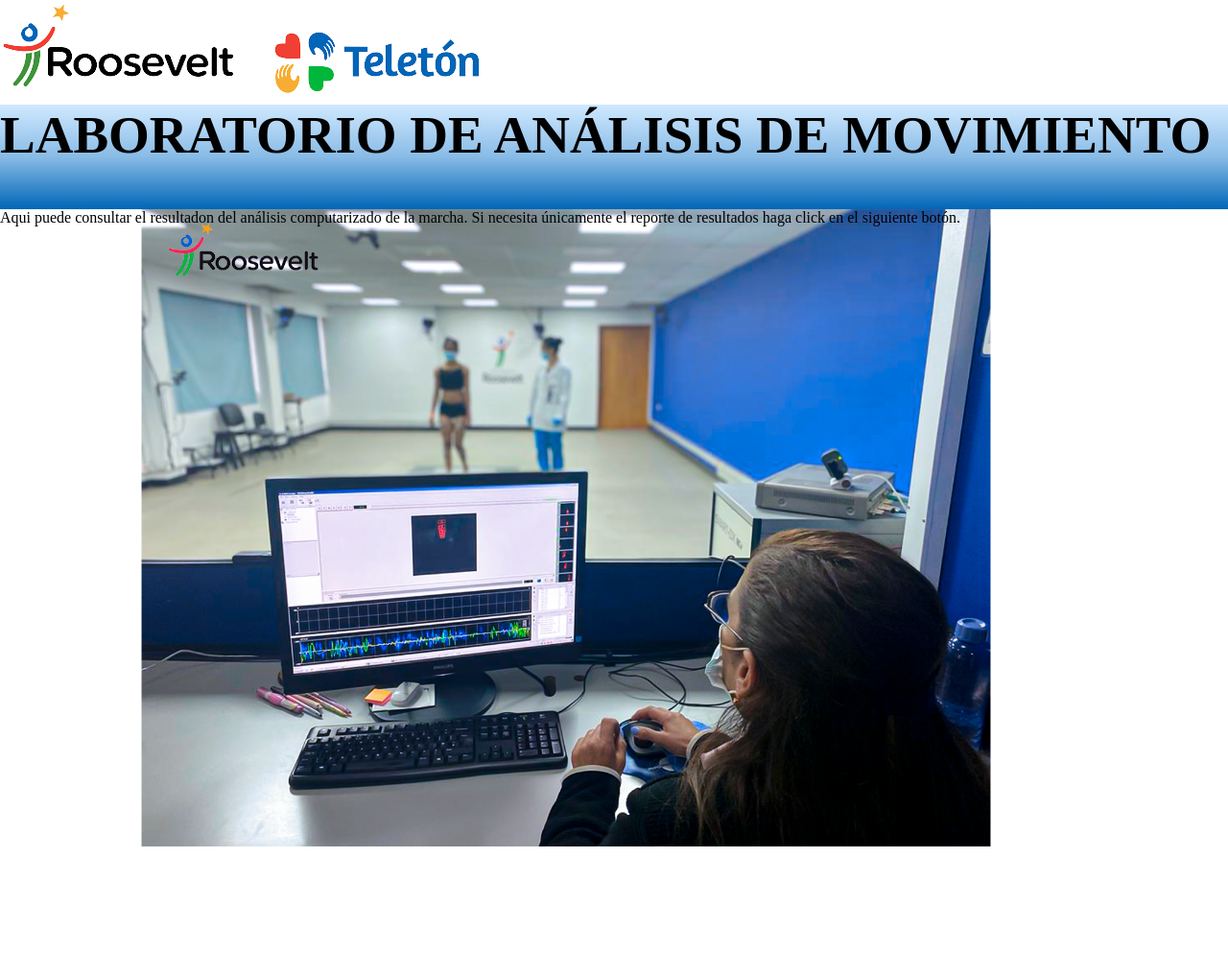
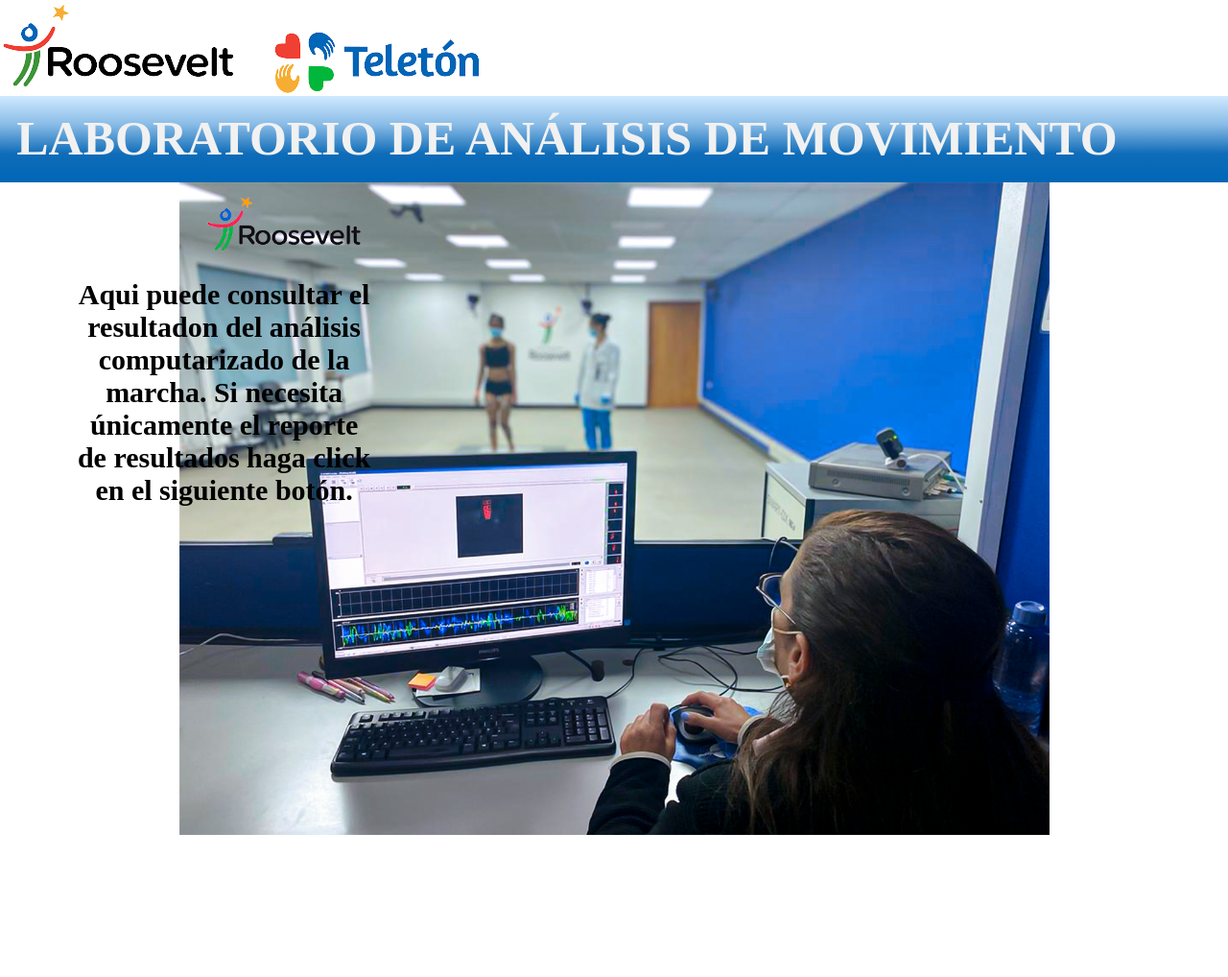
Before and after one commit to Mariaf1702/Atenea, a PHP site: page /ejercicio1/index.html in a window 1280 px wide. Shown: the whole page at 96% size. After the commit the page ends 870 px from the top, so only its background shows below. Run offline with PHP 8.4, Linux system fonts and the light colour scheme; some libraries are stand-ins or nearby versions; some web fonts are replaced.

Commit message:
Add files via upload

```diff
--- a/ejercicio1/css/style.css
+++ b/ejercicio1/css/style.css
@@ -16,59 +16,53 @@ font-family: 'Roboto Slab', serif; */
     padding: 0;
     margin: 0;
 }
+/* codigo para el logo */
 .logo{
-    width: 100%;
-    height: 109px;
+    width: 90%;
+    height: 100px;
 }
+/* codigo para el titulo */
 .titulo{
     width: 100%;
-    height: 109px;
-    background-image: linear-gradient(rgba(208,233,255),rgba(136,187,230),rgba(0,102,183));
+    height: 90px;
+    background-image: linear-gradient(rgba(208,233,255),rgba(136,187,230),rgb(15, 108, 184),rgba(0,102,183));
 }
 .titulo h1{
-    font-size: 55px;
-
+    width: 90%;
+    font-size: 50px;
+    color: #F1F1F1;
+    text-align: center;
+    padding: 15px;
 }
-
-
+/* Codigo para el contenedor principal */
 #main-contain{
-    width: calc(100% - 100px);
-    height: 100vh;
-    /* padding: 84px; */
+    width: 100%;
+    height: 85vh;
     background-image:url('../image/fondo.png');
     background-repeat: no-repeat;
     background-size:contain;
-}
-
-
-/*
-#main-contain .logo img{
-    width: auto;
-    height: 109px;
-    padding-left: 8%;
+    background-position: center;
 }
 /* Estilos para el segundo contenedor (Info e imagen) */
-/* .second-contain{
-    width: 100%;
-    height: 800px;
-    display: inline-flex; /*Quita los saltos de linea*/
-    /* justify-content: center; */
-    justify-content:space-around;
-    padding-top: 80px;
+.second-contain{
+    width: 40%;
+    height: 100%;
+    background-image: linear-gradient(to right, rgba(251, 251, 251,), rgba(255, 255, 255, 0),);
+    margin-left: 80px;
 }
 /* Estilos para el divisor de la informacion */
-/*
 .second-contain .info{
-    width: 30%;
-    height: 100%;
+    width: 60%;
+    height: 60%;
     text-align: center;
+    padding-top: 100px;
 }
-.second-contain .info h1{
-    font-size: 64px;
+.second-contain .info p{
+    font-size: 30px;
     font-family: 'Kaisei Tokumin', serif;
     font-weight: 800;
     color: black;
-}
+}/*
 .second-contain .info h1 p{
     font-size: 36px;
     font-family: 'Kaisei Tokumin', serif;
```
